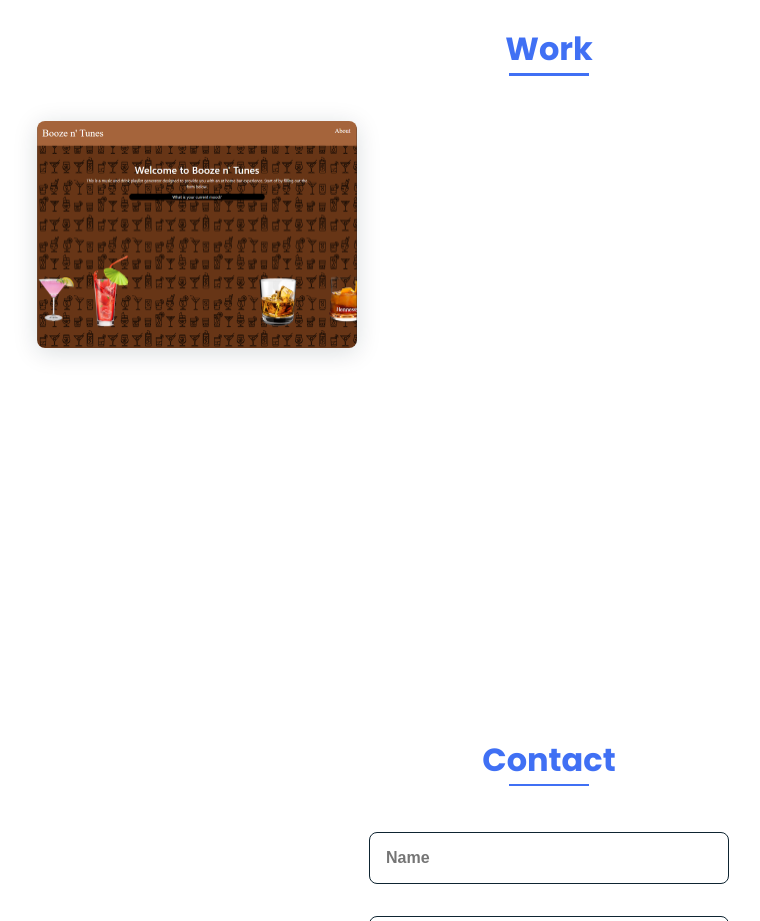
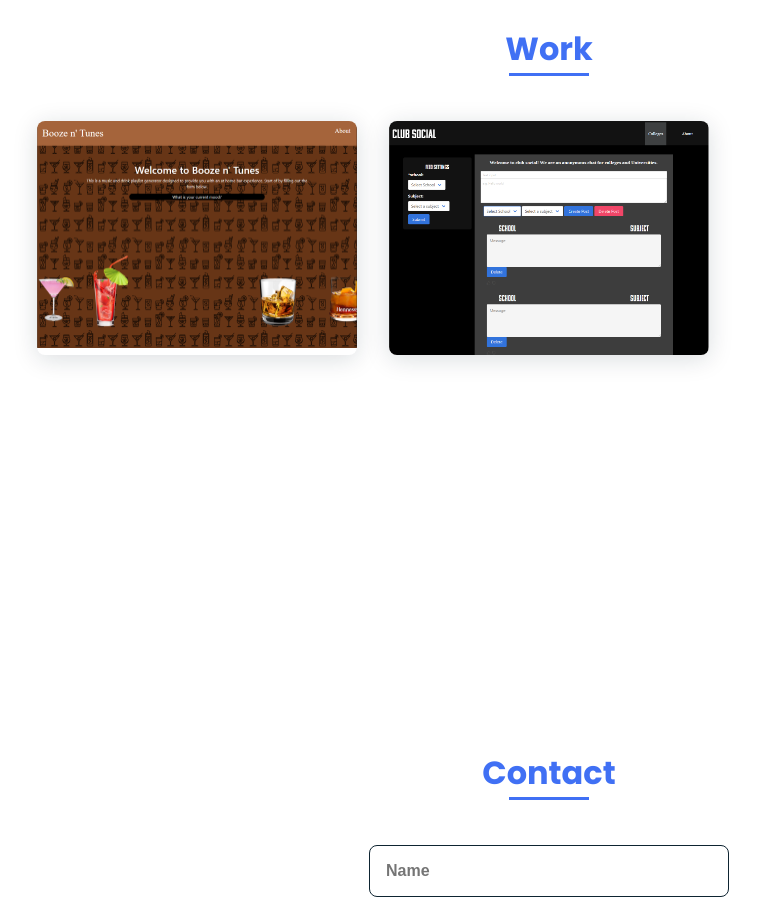
Before and after one commit to ItsJustIkenna/responsive-portfolio, a plain HTML site: page index.html in a window 1280 px wide. Shown: the part 2160-3081 px from the top of the page, without its empty margins (91-851 px from the left). Drawn offline with nearby package versions, Linux system fonts and the light colour scheme.

Commit message:
added second project

```diff
--- a/index.html
+++ b/index.html
@@ -183,7 +183,11 @@
             <a href="https://spencerv86.github.io/booze-n-tunes/"
               ><img src="./assets/img/project_1.PNG" alt=""
             /></a>
-
+          </div>
+          <div class="work__img">
+            <a href="https://fast-lake-65506.herokuapp.com/"
+              ><img src="./assets/img/project_2.PNG" alt=""
+            /></a>
           </div>
         </div>
       </section>
```
Also changed, not shown: assets/img/project_2.PNG (added), 1 other file.
